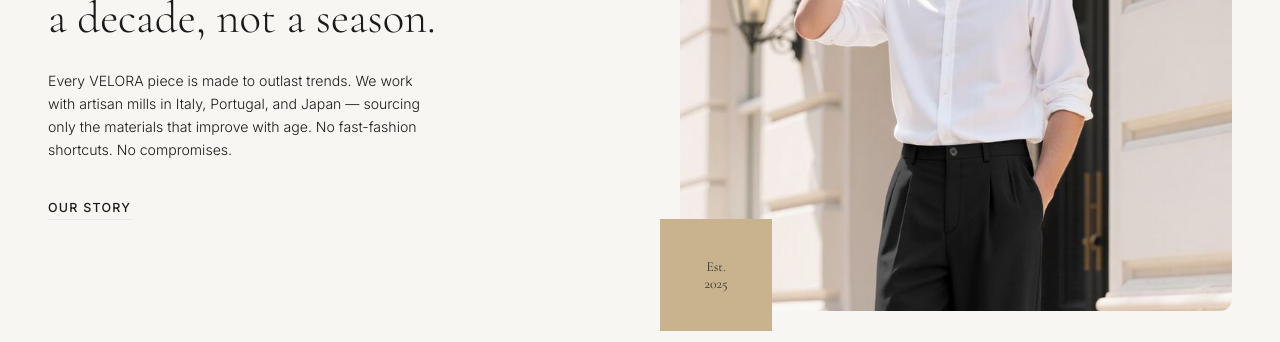
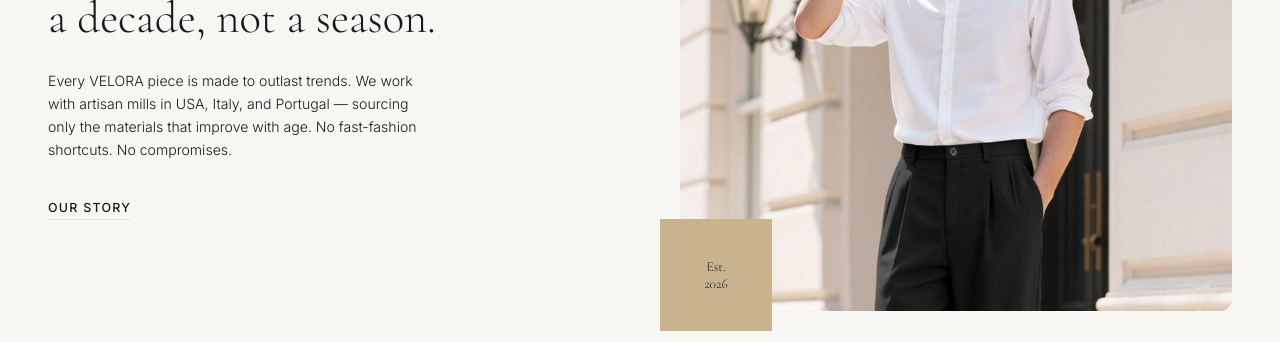
Before and after one commit to Samuel-Oluwafemi/Velora, a React (Vite) app: page / in a window 1280 px wide. Shown: the part 1329-1671 px from the top of the page. Built offline with nearby package versions, Linux system fonts and the light colour scheme.

Commit message:
feat: add featured images to HomePage and update editorial content

```diff
--- a/src/app/components/HomePage.tsx
+++ b/src/app/components/HomePage.tsx
@@ -4,6 +4,8 @@ import { Footer } from "./Footer";
 import { ImageWithFallback } from "./figma/ImageWithFallback";
 import heroImage from "../../assets/images/heroImg.png";
 import Image from "../../assets/images/Versatile Style Power.jpg";
+import featuredImg from "../../assets/images/Collection.jpg"
+import featuredImg1 from "../../assets/images/Relaxed.png"
 interface HomePageProps {
   onNavigate: (page: string, productId?: string) => void;
 }
@@ -113,7 +115,7 @@ export function HomePage({ onNavigate }: HomePageProps) {
               }}
             >
               Every VELORA piece is made to outlast trends. We work with artisan
-              mills in Italy, Portugal, and Japan — sourcing only the materials
+              mills in USA, Italy, and Portugal — sourcing only the materials
               that improve with age. No fast-fashion shortcuts. No compromises.
             </p>
             <button
@@ -152,7 +154,7 @@ export function HomePage({ onNavigate }: HomePageProps) {
               >
                 Est.
                 <br />
-                2025
+                2026
               </span>
             </div>
           </div>
@@ -214,11 +216,11 @@ export function HomePage({ onNavigate }: HomePageProps) {
             className="relative overflow-hidden"
             style={{ minHeight: "520px" }}
           >
-            <ImageWithFallback
-              src="https://images.unsplash.com/photo-1779398970408-1454e2a126c2?w=900&h=700&fit=crop&auto=format"
+            <img
+              src={featuredImg}
               alt="Two women in black dresses — editorial"
-              className="w-full h-full object-cover"
-              style={{ minHeight: "520px" }}
+              className="w-full h-full object-cover object-top"
+              style={{ minHeight: "320px" }}
             />
             <div
               className="absolute inset-0 flex flex-col justify-end p-10 md:p-14"
@@ -266,8 +268,8 @@ export function HomePage({ onNavigate }: HomePageProps) {
             className="relative overflow-hidden"
             style={{ minHeight: "520px" }}
           >
-            <ImageWithFallback
-              src="https://images.unsplash.com/photo-1681028442065-6d1a85eea2ef?w=900&h=700&fit=crop&auto=format"
+            <img
+              src={featuredImg1}
               alt="Two women on a train platform — travel editorial"
               className="w-full h-full object-cover"
               style={{ minHeight: "520px" }}
```
